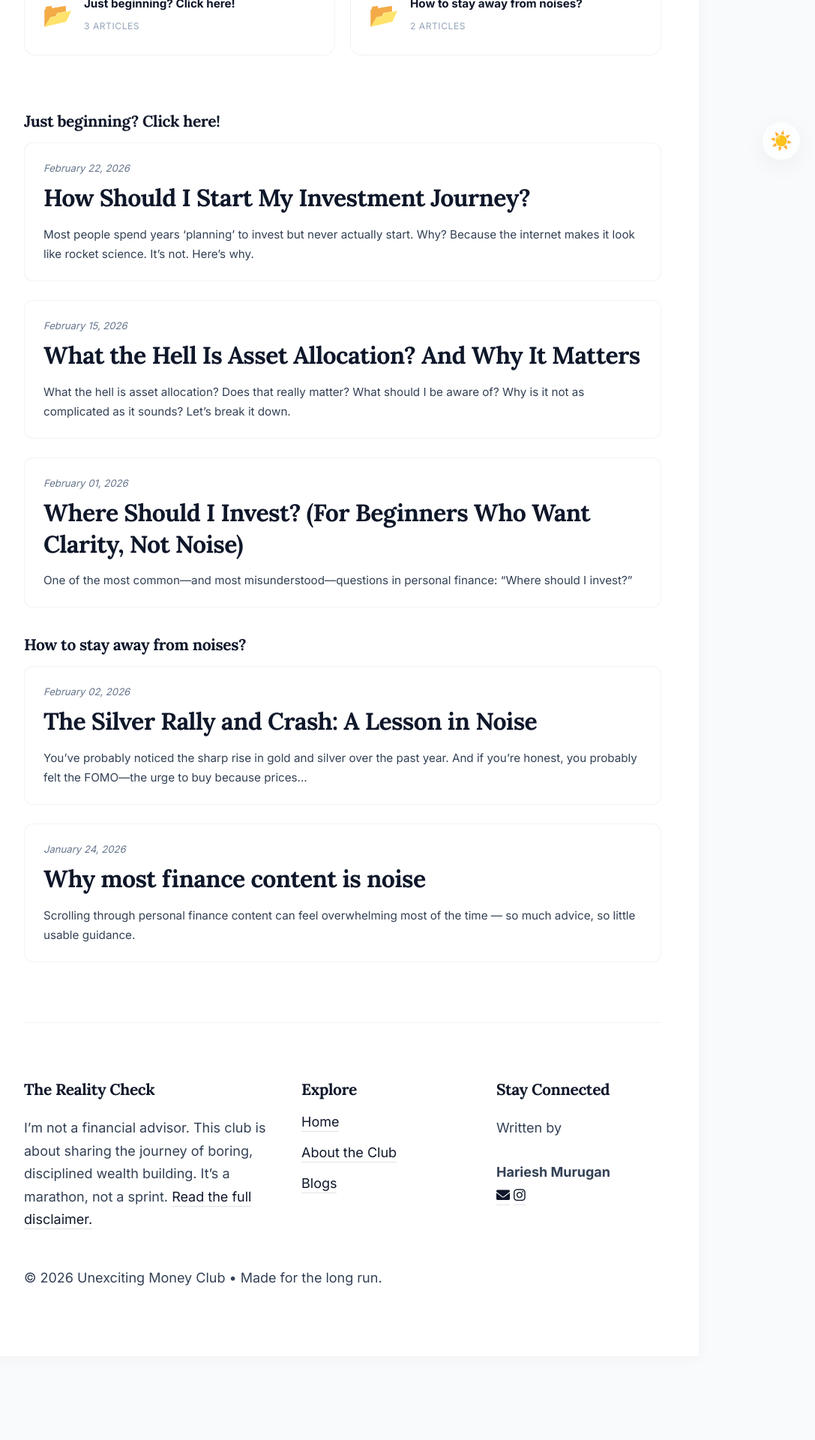
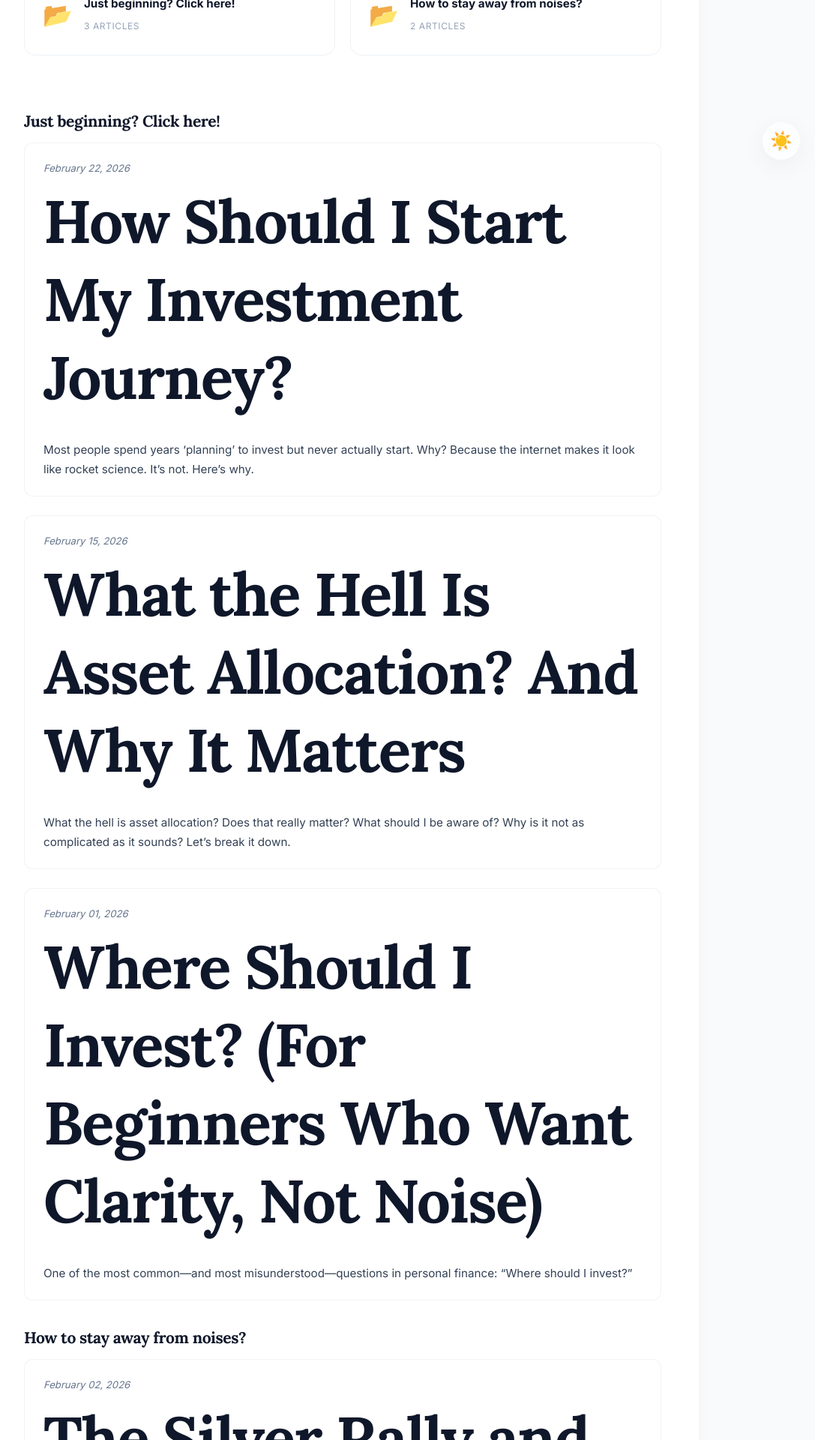
Before and after one commit to HarieshMK/HarieshMK.github.io, a Jekyll site: the page built from blogs.html, in a window 1280 px wide. Shown: the part 657-2577 px from the top of the page at 75% size, without its empty margins (183-1270 px from the left). Built offline with Jekyll 4.4.1, drawn with Linux system fonts in a browser that asks for light colours; before the commit the page ends 2465 px from its top, so only the background shows below that.

Commit message:
Update style.css

```diff
--- a/assets/css/style.css
+++ b/assets/css/style.css
@@ -161,7 +161,7 @@ span.post-date,
 .post-card-link h2 {
   font-style: normal !important; /* This kills the italic leak */
   font-family: 'Lora', serif !important;
-  font-size: 2rem !important;
+  font-size: 5rem !important;
   font-weight: 700 !important;
   color: #0f172a !important;
   display: block !important;
```
